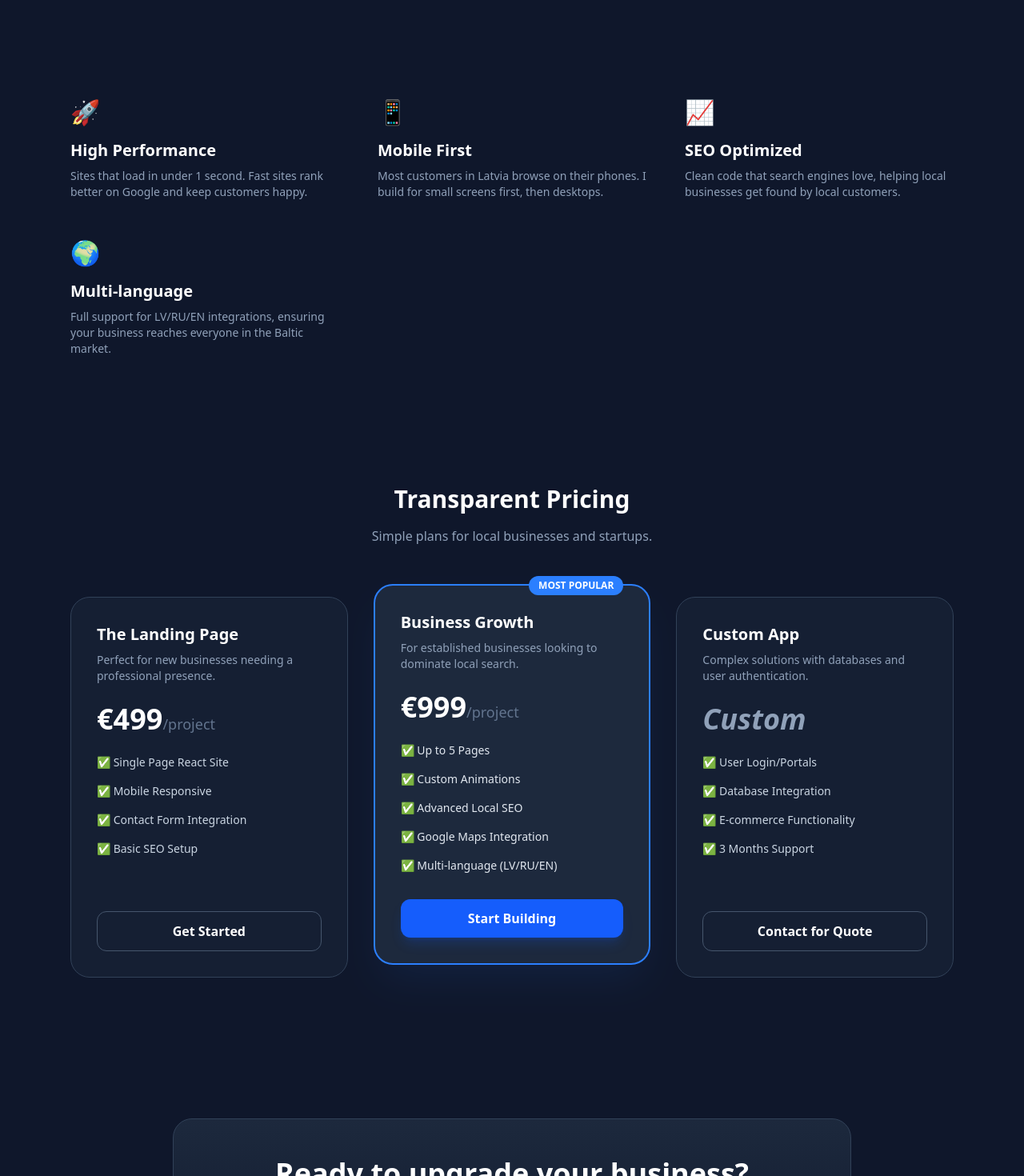
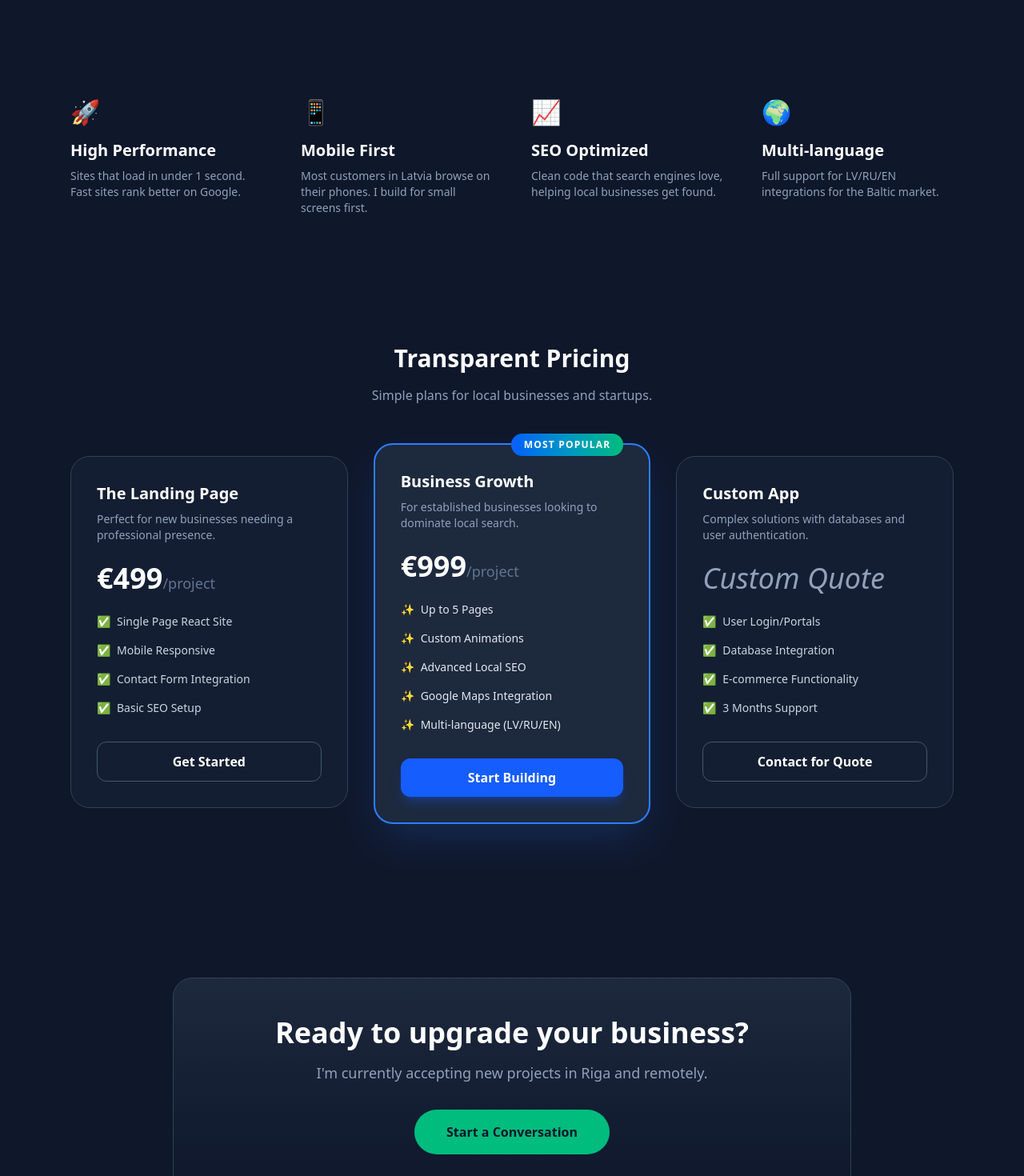
Before and after one commit to Leposhe/my-portfolio, a React (Vite) app in the folder my-portfolio/: page / in a window 1280 px wide. Shown: the part 1120-2590 px from the top of the page at 80% size. Built offline with nearby package versions, Linux system fonts and the light colour scheme.

Commit message:
tweaked placement and animations

```diff
--- a/my-portfolio/src/App.jsx
+++ b/my-portfolio/src/App.jsx
@@ -1,12 +1,10 @@
-import { useState } from 'react'
+import { useState, useEffect } from 'react' // Added useEffect
 
-// Updated Component with Image Support
+// ProjectCard component remains the same
 function ProjectCard({ title, description, tags, image }) {
   return (
     <div className="relative group">
-      {/* The "Glow" behind the card on hover */}
       <div className="absolute -inset-0.5 bg-gradient-to-r from-blue-500 to-emerald-500 rounded-2xl blur opacity-25 group-hover:opacity-100 transition duration-500"></div>
-
       <div className="relative bg-slate-900 rounded-2xl overflow-hidden border border-slate-800 hover:border-transparent transition-all duration-500">
         <div className="h-48 overflow-hidden">
           <img
@@ -34,6 +32,11 @@ function ProjectCard({ title, description, tags, image }) {
 function App() {
   const [likes, setLikes] = useState(0)
 
+  // Force scroll to top when the page loads
+  useEffect(() => {
+    window.scrollTo(0, 0)
+  }, [])
+
   return (
     <div className="min-h-screen bg-slate-900 text-white font-sans selection:bg-blue-500 selection:text-white">
       {/* Navigation */}
@@ -43,13 +46,13 @@ function App() {
         </h1>
         <div className="space-x-6 text-slate-400">
           <a href="#projects" className="hover:text-white transition">Projects</a>
+          <a href="#pricing" className="hover:text-white transition">Pricing</a>
           <a href="#contact" className="hover:text-white transition">Contact</a>
-          <a href="#pricing" className="hover:text-white transition">Pricing</a>
         </div>
       </nav>
 
+      <main>
         {/* Hero Section */}
-      <main>
         <header className="max-w-4xl mx-auto pt-24 pb-16 px-6 text-center">
           <h2 className="text-6xl font-extrabold mb-6 tracking-tight">
             Building Digital <span className="text-blue-500">Solutions</span> from Latvia.
@@ -65,7 +68,11 @@ function App() {
             >
               👍 High Five {likes}
             </button>
-            <button className="border border-slate-700 hover:bg-slate-800 px-8 py-3 rounded-full font-bold transition">
+            {/* Added scroll functionality to the button below */}
+            <button
+              onClick={() => document.getElementById('projects').scrollIntoView({ behavior: 'smooth' })}
+              className="border border-slate-700 hover:bg-slate-800 px-8 py-3 rounded-full font-bold transition"
+            >
               View My Work
             </button>
           </div>
@@ -99,31 +106,33 @@ function App() {
             />
           </div>
         </section>
-      </main>
+
+        {/* Services Grid Section */}
         <section className="max-w-6xl mx-auto py-20 px-6">
-  <div className="grid md:grid-cols-3 gap-12 text-left">
+          <div className="grid md:grid-cols-2 lg:grid-cols-4 gap-12 text-left">
             <div>
               <div className="text-blue-500 text-3xl mb-4">🚀</div>
               <h3 className="text-xl font-bold mb-2">High Performance</h3>
-      <p className="text-slate-400 text-sm">Sites that load in under 1 second. Fast sites rank better on Google and keep customers happy.</p>
+              <p className="text-slate-400 text-sm">Sites that load in under 1 second. Fast sites rank better on Google.</p>
             </div>
             <div>
               <div className="text-emerald-500 text-3xl mb-4">📱</div>
               <h3 className="text-xl font-bold mb-2">Mobile First</h3>
-      <p className="text-slate-400 text-sm">Most customers in Latvia browse on their phones. I build for small screens first, then desktops.</p>
+              <p className="text-slate-400 text-sm">Most customers in Latvia browse on their phones. I build for small screens first.</p>
             </div>
             <div>
               <div className="text-purple-500 text-3xl mb-4">📈</div>
               <h3 className="text-xl font-bold mb-2">SEO Optimized</h3>
-      <p className="text-slate-400 text-sm">Clean code that search engines love, helping local businesses get found by local customers.</p>
+              <p className="text-slate-400 text-sm">Clean code that search engines love, helping local businesses get found.</p>
             </div>
             <div>
               <div className="text-orange-500 text-3xl mb-4">🌍</div>
               <h3 className="text-xl font-bold mb-2">Multi-language</h3>
-  <p className="text-slate-400 text-sm">Full support for LV/RU/EN integrations, ensuring your business reaches everyone in the Baltic market.</p>
+              <p className="text-slate-400 text-sm">Full support for LV/RU/EN integrations for the Baltic market.</p>
             </div>
           </div>
         </section>
+
         {/* Pricing Section */}
 <section id="pricing" className="max-w-6xl mx-auto py-20 px-6">
   <div className="text-center mb-16">
@@ -131,71 +140,74 @@ function App() {
     <p className="text-slate-400">Simple plans for local businesses and startups.</p>
   </div>
 
-  <div className="grid md:grid-cols-3 gap-8">
+  <div className="grid md:grid-cols-3 gap-8 items-start">
     {/* Plan 1: The "Starter" */}
-    <div className="bg-slate-800/50 border border-slate-700 p-8 rounded-3xl flex flex-col">
-      <h3 className="text-xl font-bold mb-2">The Landing Page</h3>
+    <div className="group bg-slate-800/40 border border-slate-700 p-8 rounded-3xl flex flex-col transition-all duration-300 hover:bg-slate-800/60 hover:-translate-y-2 hover:shadow-xl hover:shadow-blue-500/5">
+      <h3 className="text-xl font-bold mb-2 group-hover:text-blue-400 transition">The Landing Page</h3>
       <p className="text-slate-400 text-sm mb-6">Perfect for new businesses needing a professional presence.</p>
       <div className="text-4xl font-bold mb-6">€499<span className="text-lg text-slate-500 font-normal">/project</span></div>
       <ul className="space-y-4 mb-8 flex-grow">
-        <li className="flex items-center gap-2 text-sm text-slate-300">✅ Single Page React Site</li>
-        <li className="flex items-center gap-2 text-sm text-slate-300">✅ Mobile Responsive</li>
-        <li className="flex items-center gap-2 text-sm text-slate-300">✅ Contact Form Integration</li>
-        <li className="flex items-center gap-2 text-sm text-slate-300">✅ Basic SEO Setup</li>
+        {["Single Page React Site", "Mobile Responsive", "Contact Form Integration", "Basic SEO Setup"].map((item) => (
+          <li key={item} className="flex items-center gap-2 text-sm text-slate-300">
+            <span className="text-blue-500">✅</span> {item}
+          </li>
+        ))}
       </ul>
-      <button className="w-full py-3 rounded-xl border border-slate-600 hover:bg-slate-700 transition font-bold">Get Started</button>
+      <button className="w-full py-3 rounded-xl border border-slate-600 group-hover:border-blue-500 group-hover:bg-blue-500/10 transition-all font-bold">Get Started</button>
     </div>
 
-    {/* Plan 2: The "Business" (Highlighted) */}
-    <div className="relative bg-slate-800 border-2 border-blue-500 p-8 rounded-3xl flex flex-col transform md:-translate-y-4 shadow-2xl shadow-blue-500/10">
-      <div className="absolute top-0 right-8 -translate-y-1/2 bg-blue-500 text-white text-xs font-bold px-3 py-1 rounded-full uppercase">Most Popular</div>
-      <h3 className="text-xl font-bold mb-2">Business Growth</h3>
+    {/* Plan 2: The "Business" (High Energy Animation) */}
+    <div className="relative bg-slate-800 border-2 border-blue-500 p-8 rounded-3xl flex flex-col transform md:-translate-y-4 shadow-2xl shadow-blue-500/20 transition-all duration-500 hover:scale-[1.02] hover:shadow-blue-500/40">
+      <div className="absolute top-0 right-8 -translate-y-1/2 bg-gradient-to-r from-blue-600 to-emerald-500 text-white text-xs font-bold px-4 py-1.5 rounded-full uppercase tracking-widest animate-pulse">
+        Most Popular
+      </div>
+      <h3 className="text-xl font-bold mb-2 text-white">Business Growth</h3>
       <p className="text-slate-400 text-sm mb-6">For established businesses looking to dominate local search.</p>
       <div className="text-4xl font-bold mb-6">€999<span className="text-lg text-slate-500 font-normal">/project</span></div>
       <ul className="space-y-4 mb-8 flex-grow">
-        <li className="flex items-center gap-2 text-sm text-slate-200 font-medium">✅ Up to 5 Pages</li>
-        <li className="flex items-center gap-2 text-sm text-slate-200 font-medium">✅ Custom Animations</li>
-        <li className="flex items-center gap-2 text-sm text-slate-200 font-medium">✅ Advanced Local SEO</li>
-        <li className="flex items-center gap-2 text-sm text-slate-200 font-medium">✅ Google Maps Integration</li>
-        <li className="flex items-center gap-2 text-sm text-slate-200 font-medium">✅ Multi-language (LV/RU/EN)</li>
+        {["Up to 5 Pages", "Custom Animations", "Advanced Local SEO", "Google Maps Integration", "Multi-language (LV/RU/EN)"].map((item) => (
+          <li key={item} className="flex items-center gap-2 text-sm text-slate-200 font-medium">
+            <span className="text-emerald-500">✨</span> {item}
+          </li>
+        ))}
       </ul>
-      <button className="w-full py-3 rounded-xl bg-blue-600 hover:bg-blue-500 transition font-bold shadow-lg shadow-blue-600/20">Start Building</button>
+      <button className="w-full py-3 rounded-xl bg-blue-600 hover:bg-blue-500 transition-all font-bold shadow-lg shadow-blue-600/30 transform active:scale-95">Start Building</button>
     </div>
 
     {/* Plan 3: The "Custom" */}
-    <div className="bg-slate-800/50 border border-slate-700 p-8 rounded-3xl flex flex-col">
-      <h3 className="text-xl font-bold mb-2">Custom App</h3>
+    <div className="group bg-slate-800/40 border border-slate-700 p-8 rounded-3xl flex flex-col transition-all duration-300 hover:bg-slate-800/60 hover:-translate-y-2 hover:shadow-xl hover:shadow-purple-500/5">
+      <h3 className="text-xl font-bold mb-2 group-hover:text-purple-400 transition">Custom App</h3>
       <p className="text-slate-400 text-sm mb-6">Complex solutions with databases and user authentication.</p>
-      <div className="text-4xl font-bold mb-6 italic text-slate-400 text-2xl">Custom</div>
+      <div className="text-4xl font-bold mb-6 italic text-slate-400 text-2xl font-light">Custom Quote</div>
       <ul className="space-y-4 mb-8 flex-grow">
-        <li className="flex items-center gap-2 text-sm text-slate-300">✅ User Login/Portals</li>
-        <li className="flex items-center gap-2 text-sm text-slate-300">✅ Database Integration</li>
-        <li className="flex items-center gap-2 text-sm text-slate-300">✅ E-commerce Functionality</li>
-        <li className="flex items-center gap-2 text-sm text-slate-300">✅ 3 Months Support</li>
+        {["User Login/Portals", "Database Integration", "E-commerce Functionality", "3 Months Support"].map((item) => (
+          <li key={item} className="flex items-center gap-2 text-sm text-slate-300">
+            <span className="text-purple-500">✅</span> {item}
+          </li>
+        ))}
       </ul>
-      <button className="w-full py-3 rounded-xl border border-slate-600 hover:bg-slate-700 transition font-bold">Contact for Quote</button>
+      <button className="w-full py-3 rounded-xl border border-slate-600 group-hover:border-purple-500 group-hover:bg-purple-500/10 transition-all font-bold">Contact for Quote</button>
     </div>
   </div>
 </section>
+
+        {/* Contact Section */}
         <section id="contact" className="max-w-4xl mx-auto py-24 px-6 text-center">
           <div className="bg-gradient-to-b from-slate-800 to-slate-900 border border-slate-700 p-12 rounded-3xl">
             <h2 className="text-4xl font-bold mb-4">Ready to upgrade your business?</h2>
-          <p className="text-slate-400 mb-8 text-lg">
-            I'm currently accepting new projects in Riga and remotely.
-          </p>
+            <p className="text-slate-400 mb-8 text-lg">I'm currently accepting new projects in Riga and remotely.</p>
             <a
-            href="mailto:leposhe@gmail.com?subject=Project Inquiry - [Your Name]"
-            className="inline-block bg-emerald-500 hover:bg-emerald-400 text-slate-900 font-bold px-10 py-4 rounded-full transition transform hover:scale-105 shadow-xl shadow-emerald-500/20"
+              href="mailto:leposhe@gmail.com?subject=Project Inquiry"
+              className="inline-block bg-emerald-500 hover:bg-emerald-400 text-slate-900 font-bold px-10 py-4 rounded-full transition transform hover:scale-105"
             >
               Start a Conversation
             </a>
           </div>
         </section>
+      </main>
 
-      {/* Simple Footer */}
       <footer className="py-10 text-center text-slate-500 border-t border-slate-800">
         <p>© 2026 Kristians. Built in Riga, Latvia.</p>
-
       </footer>
     </div>
   )
```
Lines whose indentation alone changed are shown as unchanged.
